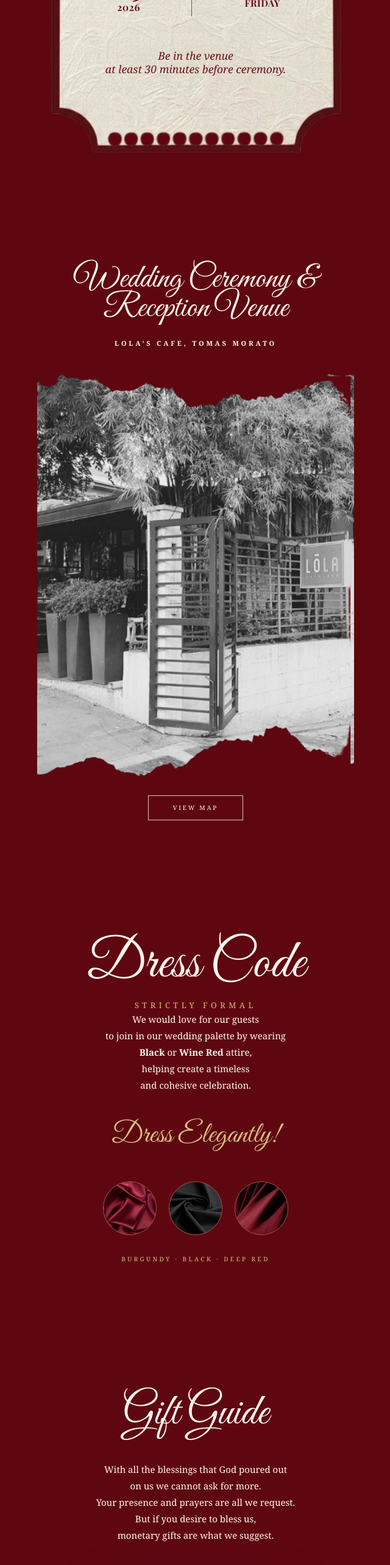
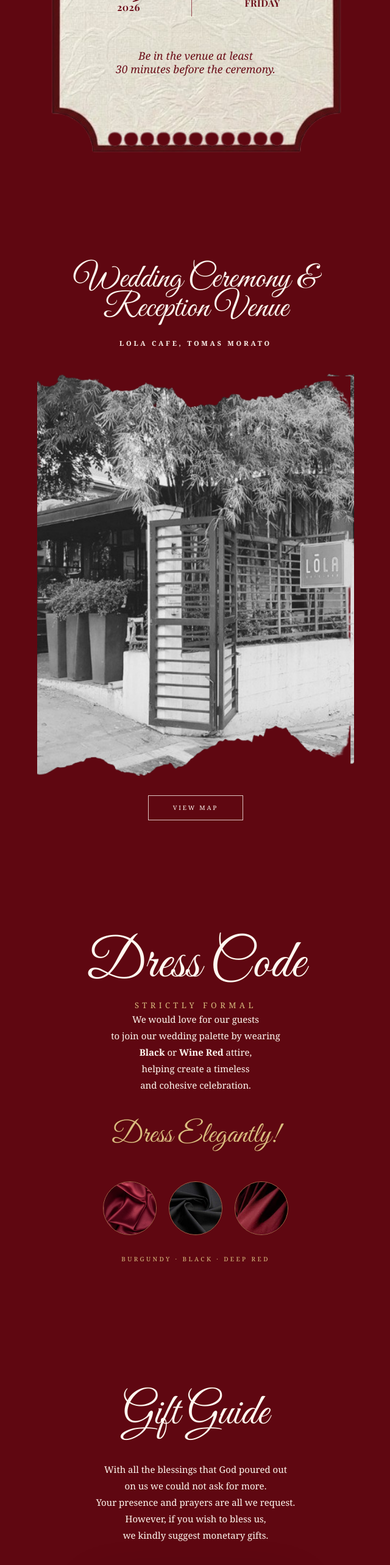
Before and after one commit to editwithjob/jay-tin-rsvp, a React (Vite) app: page / in a window 1280 px wide. Shown: the part 1432-3998 px from the top of the page at 61% size, without its empty margins (319-959 px from the left). Built offline with nearby package versions, Linux system fonts and the light colour scheme.

Commit message:
update grammar

```diff
--- a/src/App.jsx
+++ b/src/App.jsx
@@ -155,9 +155,9 @@ function TicketSection() {
 
             {/* BOTTOM GROUP: Reminder text */}
             <p className="mx-auto max-w-[340px] text-[clamp(0.85rem,3.6vw,1.1rem)] font-light italic leading-tight">
-              Be in the venue
+              Be in the venue at least
               <br />
-              at least 30 minutes before ceremony.
+              30 minutes before the ceremony.
             </p>
           </div>
         </div>
@@ -213,7 +213,7 @@ function CeremonySection() {
           </p>
 
           <p className="mt-6 text-[11px] font-semibold uppercase tracking-[0.34em] text-[#fff7ef]">
-            Lola’s Cafe, Tomas Morato
+            Lola Cafe, Tomas Morato
           </p>
         </div>
       </div>
@@ -270,7 +270,7 @@ function DressCodeSection() {
         <p className="mx-auto max-w-[340px] text-center text-[15px] leading-[1.8] text-[#fff7ef]">
           We would love for our guests
           <br />
-          to join in our wedding palette by wearing
+          to join our wedding palette by wearing
           <br />
           <span className="font-semibold">Black</span> or <span className="font-semibold">Wine Red</span> attire,
           <br />
@@ -308,13 +308,13 @@ function GiftGuideSection() {
         <p className="mx-auto mt-6 max-w-[340px] text-center text-[15px] leading-[1.8] text-[#fff7ef]">
           With all the blessings that God poured out
           <br />
-          on us we cannot ask for more.
+          on us we could not ask for more.
           <br />
           Your presence and prayers are all we request.
           <br />
-          But if you desire to bless us,
+          However, if you wish to bless us,
           <br />
-          monetary gifts are what we suggest.
+          we kindly suggest monetary gifts.
         </p>
 
         <div className="mx-auto mt-12 inline-block rounded-2xl bg-[#efe2d2] p-5 shadow-[0_40px_85px_rgba(0,0,0,0.42)]">
@@ -431,7 +431,9 @@ function DetailsSection() {
                   Are kids allowed?
                 </h4>
                 <p className="mt-4 text-[clamp(1.05rem,5.5vw,1.3rem)] italic leading-[1.15]">
-                  We love your little ones. However, due to the limited space at our venue, we decided to keep our wedding adults only. We encourage you to use this as a date night to get out and have fun!
+
+                  We love your little ones. However, due to limited space at our venue, we have decided to keep our wedding adults-only.
+                  We encourage you to take this as an opportunity for a fun date night!
                 </p>
               </div>
 
@@ -440,10 +442,10 @@ function DetailsSection() {
                   Unplugged ceremony
                 </h4>
                 <p className="mt-4 text-[clamp(1.05rem,5.5vw,1.3rem)] italic leading-[1.15]">
-                  As we say “I Do”, we ask our beloved guests to put away their phones and cameras, and be fully present in the meaningful moment with us.
+                  As we say “I do,” we kindly ask our beloved guests to put away their phones and cameras and be fully present in this meaningful moment with us.
                 </p>
                 <p className="mt-4 text-[clamp(1.05rem,5.5vw,1.3rem)] italic leading-[1.15]">
-                  While our I Do’s are unplugged, our reception is not.
+                  While our “I do’s” are unplugged, our reception is not.
                 </p>
               </div>
 
@@ -452,7 +454,7 @@ function DetailsSection() {
                   Parking
                 </h4>
                 <p className="mt-4 text-[clamp(1.05rem,5.5vw,1.3rem)] italic leading-[1.15]">
-                  To make your arrival easy, a pay parking building is located right beside Lola’s Cafe.
+                  To make your arrival easier, a paid parking building is located right beside Lola’s Café.
                 </p>
               </div>
 
```
